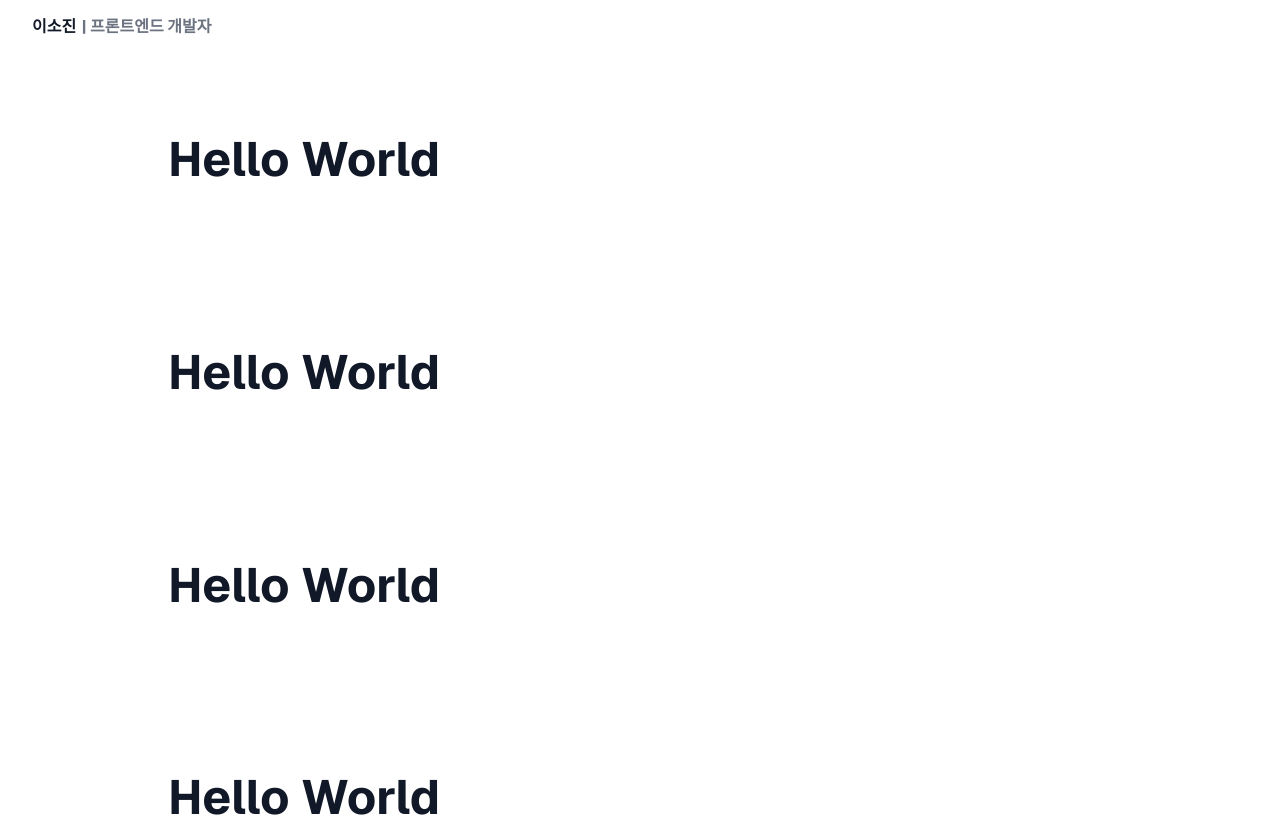
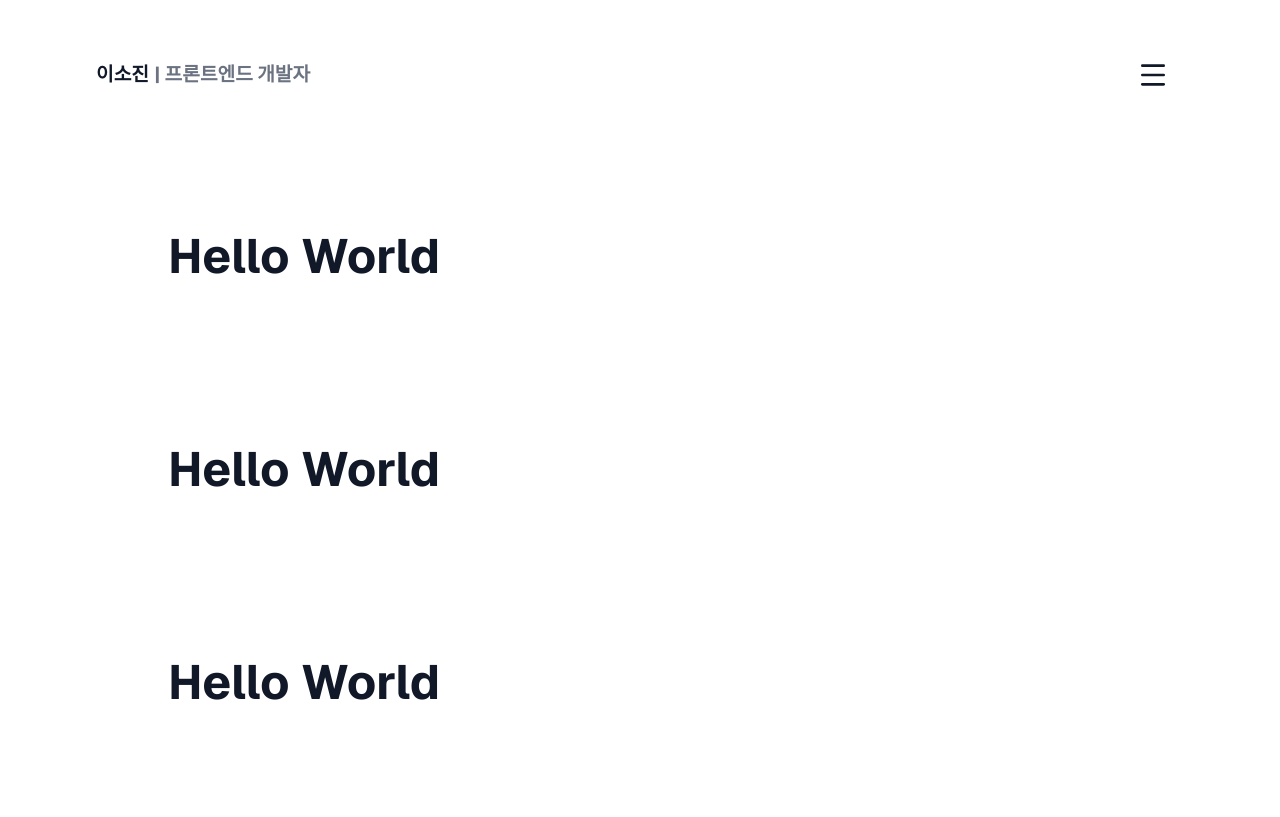
Before and after one commit to krungy/sojin-portfolio, a Next.js app: page / in a window 1280 px wide. Shown: the top 817 px of the page. Built offline with nearby package versions, Linux system fonts and the light colour scheme.

Commit message:
[func] Button 컴포넌트 구현 및 Header 적용

```diff
--- /dev/null
+++ b/app/_components/Button/Button.module.scss
@@ -0,0 +1,29 @@
+.button {
+  display: inline-flex;
+  width: fit-content;
+  align-items: center;
+  justify-content: center;
+  gap: 0.4rem;
+  border: 1px solid var(--line);
+  border-radius: 0.625rem;
+  background-color: transparent;
+  color: var(--foreground);
+  padding: 0.625rem 0.9rem;
+  font: inherit;
+  line-height: 1;
+  cursor: pointer;
+}
+
+.button:focus-visible {
+  outline: 2px solid var(--primary);
+  outline-offset: 2px;
+}
+
+.button:disabled {
+  opacity: 0.45;
+  cursor: not-allowed;
+}
+
+.noBorder {
+  border-color: transparent;
+}
--- /dev/null
+++ b/app/_components/Button/Button.tsx
@@ -0,0 +1,21 @@
+import classNames from "classnames";
+import styles from "./Button.module.scss";
+import type { ButtonProps } from "./Button.types";
+
+export function Button({
+  children,
+  className,
+  showBorder = false,
+  type = "button",
+  ...props
+}: ButtonProps) {
+  return (
+    <button
+      className={classNames(styles.button, !showBorder && styles.noBorder, className)}
+      type={type}
+      {...props}
+    >
+      {children}
+    </button>
+  );
+}
--- /dev/null
+++ b/app/_components/Button/Button.types.ts
@@ -0,0 +1,6 @@
+import type { ButtonHTMLAttributes, ReactNode } from "react";
+
+export interface ButtonProps extends Omit<ButtonHTMLAttributes<HTMLButtonElement>, "children"> {
+  children: ReactNode;
+  showBorder?: boolean;
+}
--- a/app/_components/Header/Header.module.scss
+++ b/app/_components/Header/Header.module.scss
@@ -1,13 +1,14 @@
 .header {
-  position: sticky;
-  top: 0;
   z-index: 100;
   background: transparent;
 }
 
 .container {
   width: 100%;
-  padding: 1rem 2rem;
+  padding: 3rem 6rem;
+  display: flex;
+  align-items: center;
+  justify-content: space-between;
 }
 
 .inner {
@@ -28,7 +29,7 @@
   display: inline-flex;
   align-items: center;
   gap: 0.35rem;
-  font-size: 1rem;
+  font-size: 1.2rem;
   line-height: 1.2;
 }
 
@@ -41,3 +42,8 @@
   font-weight: 700;
   color: var(--muted);
 }
+
+.menuIcon {
+  width: 32px;
+  height: 32px;
+}
--- a/app/_components/Header/Header.tsx
+++ b/app/_components/Header/Header.tsx
@@ -1,4 +1,6 @@
+import { Menu } from "lucide-react";
 import Link from "next/link";
+import { Button } from "../Button/Button";
 import styles from "./Header.module.scss";
 
 export function Header() {
@@ -11,6 +13,9 @@ export function Header() {
             <span className={styles.role}>| 프론트엔드 개발자</span>
           </p>
         </Link>
+        <Button aria-label="메뉴 열기">
+          <Menu className={styles.menuIcon} />
+        </Button>
       </div>
     </header>
   );
```
